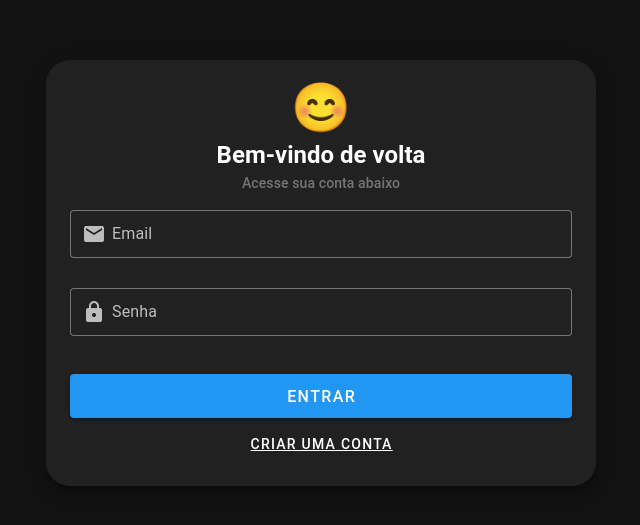
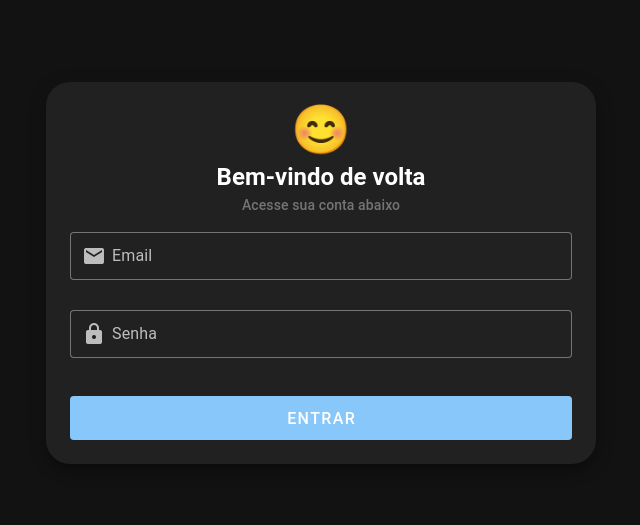
Before and after one commit to LucasVentura52/project-api, a Vue app: page /login in a window 1280 px wide. Shown: the part 127-652 px from the top of the page, without its empty margins (319-959 px from the left). Built offline with nearby package versions, Linux system fonts and the light colour scheme.

Commit message:
validação campos vazios no login

```diff
--- a/src/views/LoginView.vue
+++ b/src/views/LoginView.vue
@@ -10,19 +10,14 @@
             <v-form @submit.prevent="login" ref="formRef" v-model="valid">
                 <v-text-field v-model="email" label="Email" type="email" :rules="[rules.required, rules.email]"
                     prepend-inner-icon="mdi-email" variant="outlined" density="comfortable" />
-                <v-text-field class="mt-2" v-model="senha" label="Senha" type="password" :rules="[rules.required]"
+                <v-text-field v-model="senha" class="mt-2" label="Senha" type="password" :rules="[rules.required]"
                     prepend-inner-icon="mdi-lock" variant="outlined" density="comfortable" />
-                <v-btn color="primary" type="submit" block class="mt-4" size="large" :loading="loading"
-                    :disabled="loading">
+                <v-btn :loading="loading" :disabled="loading || !podeLogar" color="primary" type="submit" block
+                    class="mt-4" size="large">
                     Entrar
                 </v-btn>
+            </v-form>
 
-
-                <v-btn type="submit" variant="text" block class="mt-2 text-decoration-underline"
-                    @click="router.push('/cadastrar')">
-                    Criar uma conta
-                </v-btn>
-            </v-form>
         </v-card>
     </v-container>
 </template>
@@ -41,6 +36,14 @@ const rules = {
     required: (v: string) => !!v || 'Campo obrigatório',
     email: (v: string) => /^[^\s@]+@[^\s@]+\.[^\s@]+$/.test(v) || 'E-mail inválido'
 }
+
+const podeLogar = computed(() => {
+    return (
+        email.value.trim() !== '' &&
+        senha.value.trim() !== '' &&
+        /^[^\s@]+@[^\s@]+\.[^\s@]+$/.test(email.value)
+    )
+})
 </script>
 
 <style scoped>
```
